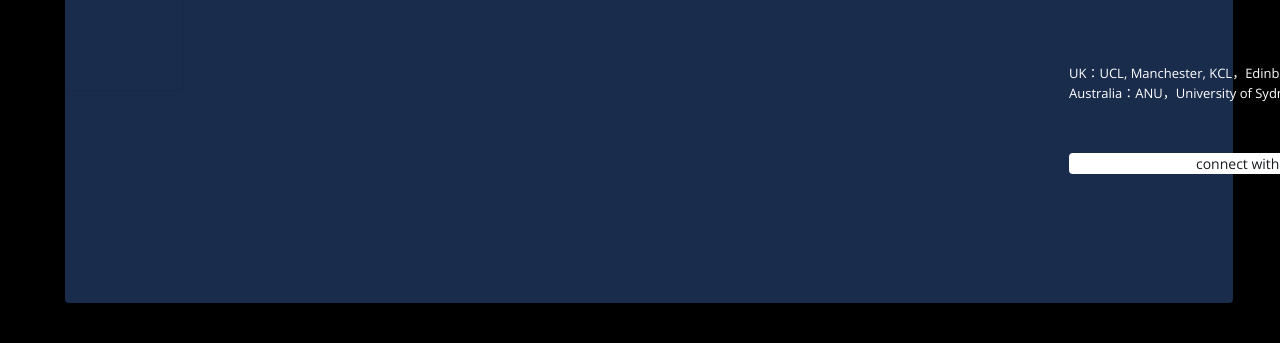
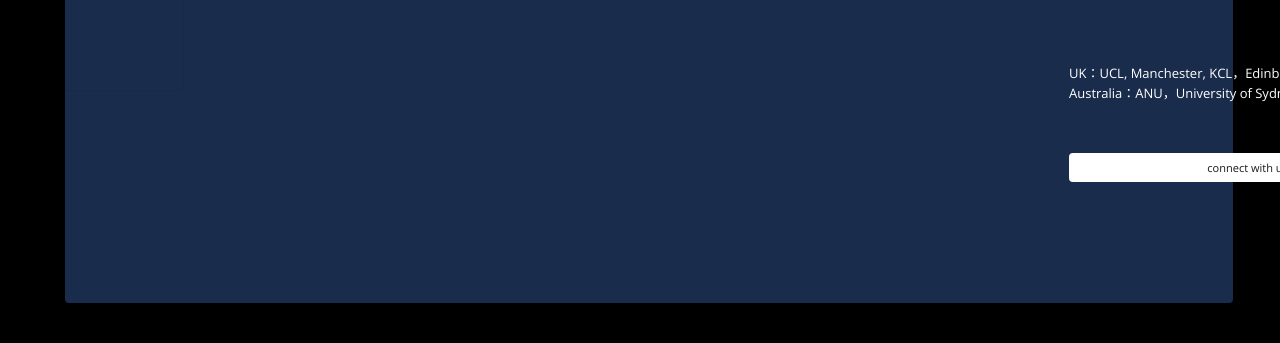
Before and after one commit to Yifeidex/kkb, a website built with Parcel: page index.html in a window 1280 px wide. Shown: the part 438-781 px from the top of the page. Built offline with nearby package versions, Linux system fonts and the light colour scheme.

Commit message:
Update index.css

```diff
--- a/index.css
+++ b/index.css
@@ -157,8 +157,8 @@
 }
 .connect-with-us {
   position: relative;
-  font-size: 14px;
-  line-height: 21px;
+  font-size: 11px;
+  line-height: 15px;
   font-family: var(--font-open-sans);
   color: var(--color-gray-100);
   text-align: left;
@@ -166,7 +166,7 @@
 .button-41 {
   cursor: pointer;
   border: 0;
-  padding: var(--padding-8xs) var(--padding-xl);
+  padding: var(--padding-6xs) var(--padding-xl);
   background-color: var(--color-white);
   align-self: stretch;
   border-radius: var(--br-9xs);
@@ -176,9 +176,6 @@
   align-items: flex-start;
   justify-content: center;
   white-space: nowrap;
-}
-.button-41:hover {
-  background-color: var(--color-gainsboro);
 }
 .university-list-container {
   position: absolute;
```
